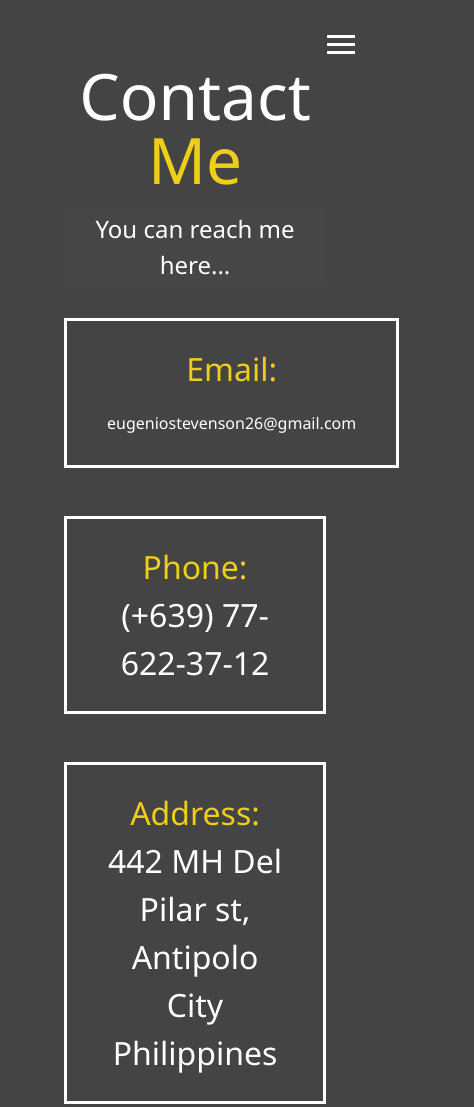
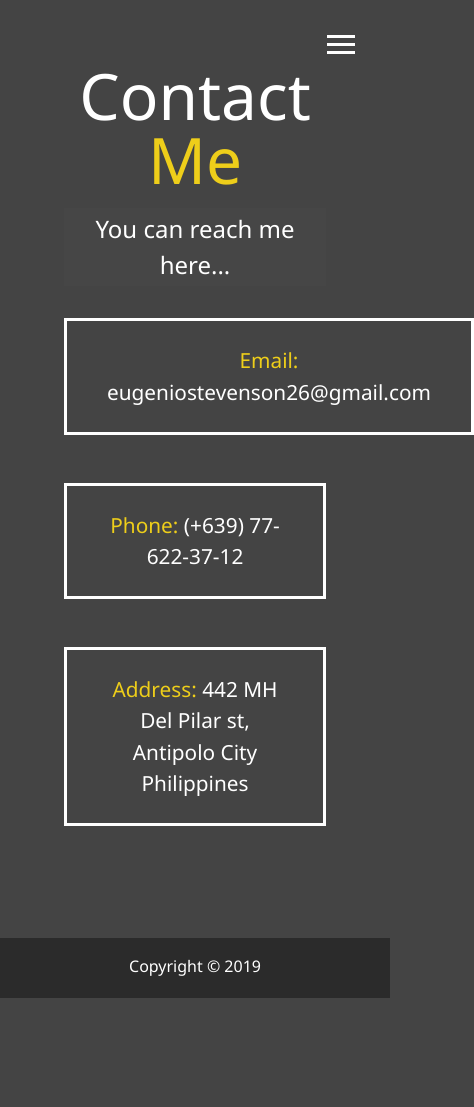
Before and after one commit to devChe/portfolio2020, a website: page contact.html in a window 390 px wide. Shown: the top 1107 px of the page, 474 px wide, since content can reach past the window. After the commit the page ends 998 px from the top, so only its background shows below. Drawn offline with Linux system fonts and the light colour scheme.

Commit message:
put font size 1rem

```diff
--- a/contact.html
+++ b/contact.html
@@ -63,7 +63,7 @@
         <div class="boxes">
             <div>
                 <span class="text-secondary">Email:
-                </span><span class="email-ad">eugeniostevenson26@gmail.com</span>
+                </span>eugeniostevenson26@gmail.com
             </div>
             <div>
                 <span class="text-secondary">Phone:
--- a/css/main.css
+++ b/css/main.css
@@ -308,5 +308,5 @@ main {
   h2.lg-heading,
   h3.lg-heading {
     font-size: 4rem; }
-  .email-ad {
-    font-size: 1rem; } }
+  .boxes div {
+    font-size: 1.3rem;} }
```
